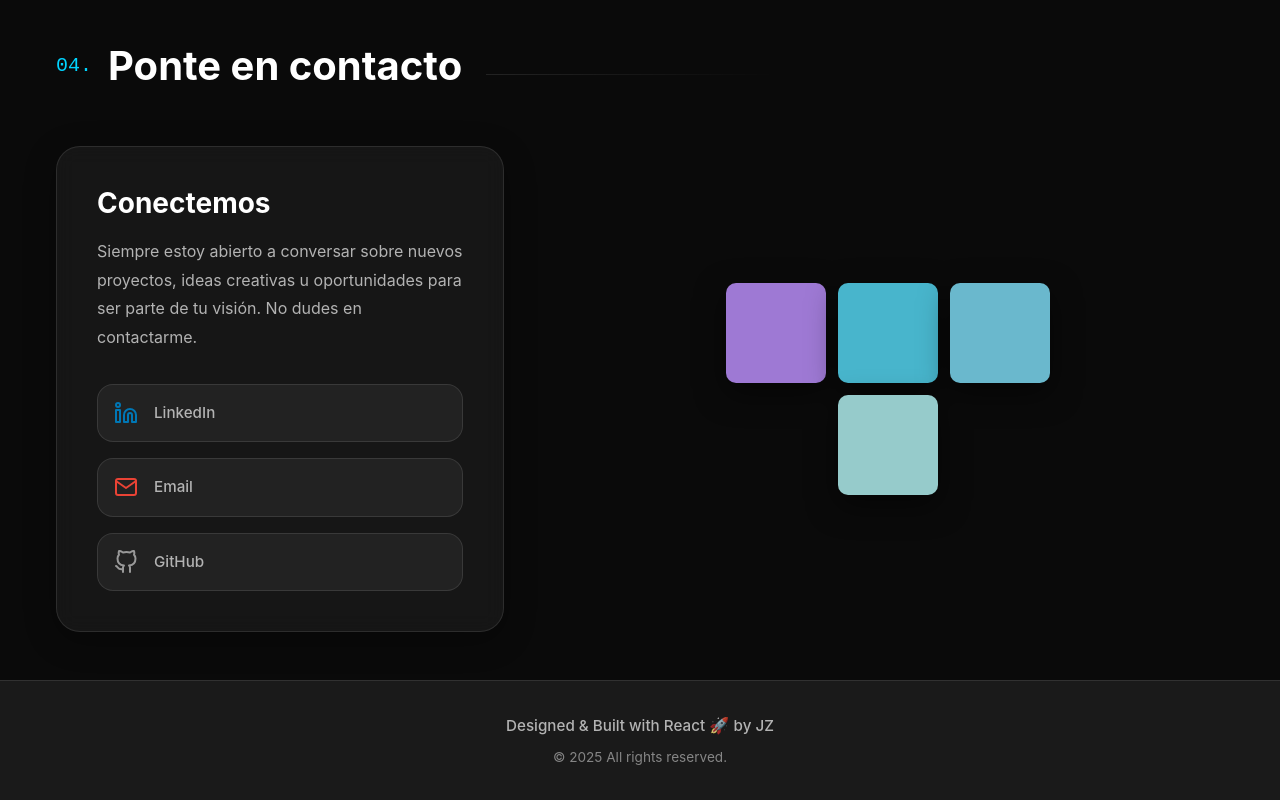
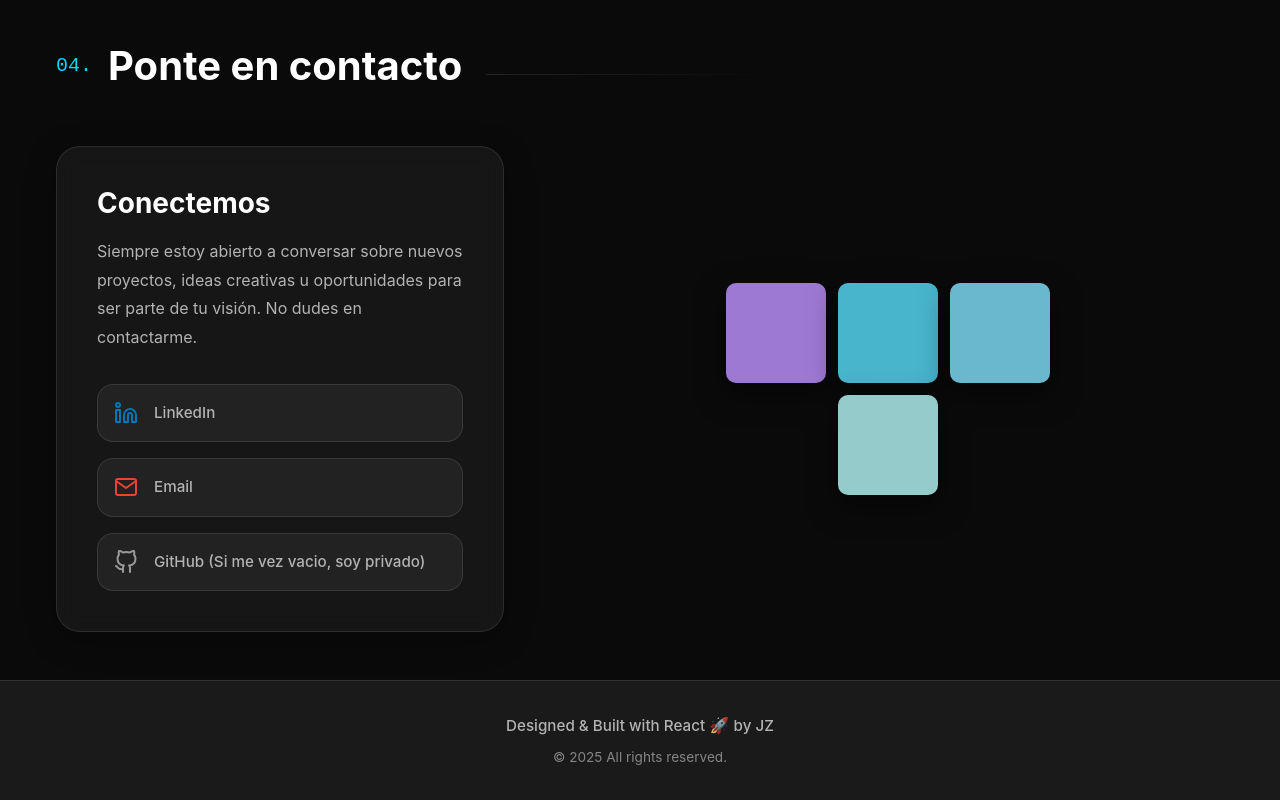
Before and after one commit to jzavala94/portafolio, a React (Vite) app in the folder portafolio/: page / in a window 1280 px wide. Shown: the part 6113-6913 px from the top of the page. Built offline with nearby package versions, Linux system fonts and the light colour scheme.

Commit message:
feat: update GitHub link description in Contact component

```diff
--- a/portafolio/src/components/Contact/Contact.jsx
+++ b/portafolio/src/components/Contact/Contact.jsx
@@ -68,7 +68,7 @@ const Contact = () => {
       color: '#EA4335',
     },
     {
-      name: 'GitHub',
+      name: 'GitHub (Si me vez vacio, soy privado)',
       icon: FiGithub,
       url: 'https://github.com/jzavala94',
       color: '#999999ff',
```
